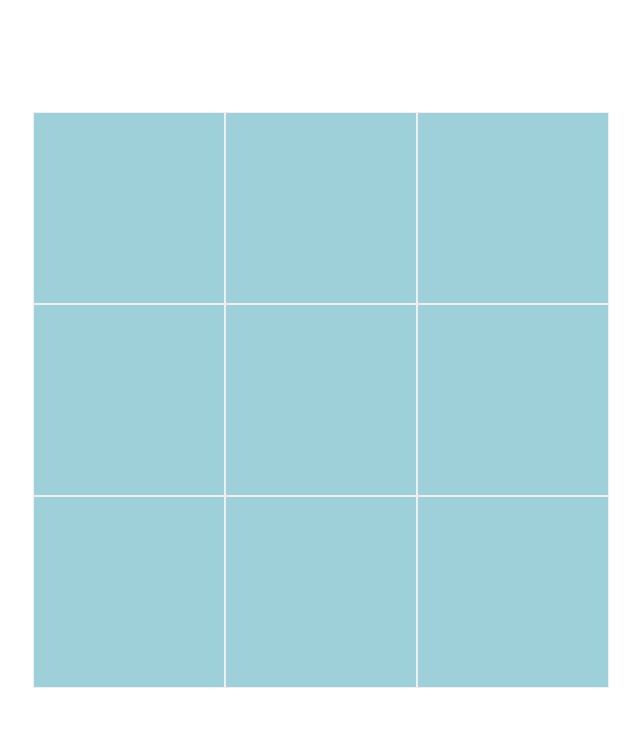
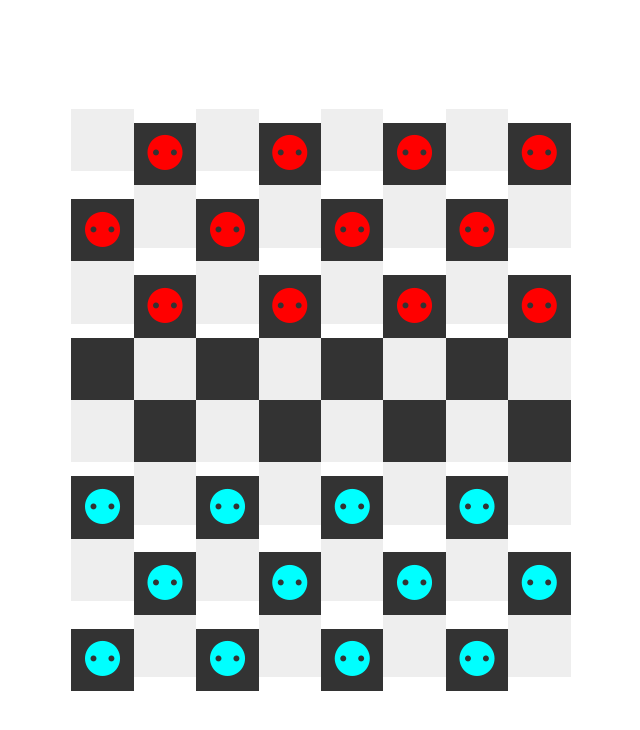
Before and after one commit to hussainmansour/Game_Engine, a website: page game engine/index.html in a window 1280 px wide. Shown: the whole page, without its empty margins (319-959 px from the left). Drawn offline with Linux system fonts and the light colour scheme.

Commit message:
Add checkers game

```diff
--- a/game engine/css/style.css
+++ b/game engine/css/style.css
@@ -6,7 +6,8 @@ body{
   align-items: center;
 }
 
-.black{background: #CCCCCCFF}
+.black{background: #333}
+.grey{background: #CCCCCCFF}
 .white{background: #EEE}
 .cyan{background: #9ed0d9}
 .blue{background: #0086d9}
--- a/game engine/index.html
+++ b/game engine/index.html
@@ -32,6 +32,10 @@
   <script src="js/Games/Tic%20Tac%20Toe/tic_tac_toe_controller.js"></script>
   <script src="js/Games/Tic%20Tac%20Toe/tic_tac_toe.js"></script>
 
+  <script src="js/Games/Checkers/checkers_drawer.js"></script>
+  <script src="js/Games/Checkers/checkers_controller.js"></script>
+  <script src="js/Games/Checkers/checkers.js"></script>
+
   <script src="js/vendor/modernizr-3.11.2.min.js"></script>
   <script src="js/plugins.js"></script>
   <script src="js/main.js"></script>
--- /dev/null
+++ b/game engine/js/Games/Checkers/checkers.js
@@ -0,0 +1,14 @@
+class checkers extends gameEngine{
+  CheckersDrawer
+  CheckersController
+  constructor() {
+    super();
+    this.CheckersDrawer = new checkers_drawer()
+    this.CheckersController = new checkers_controller()
+  }
+
+  init(){
+    this.CheckersDrawer.draw(8, 8)
+  }
+
+}
--- /dev/null
+++ b/game engine/js/Games/Checkers/checkers_controller.js
@@ -0,0 +1,17 @@
+class checkers_controller extends controller{
+  constructor() {
+    super();
+  }
+
+  validate_input() {
+    super.validate_input();
+  }
+
+  take_turns() {
+    super.take_turns();
+  }
+
+  control() {
+    super.control();
+  }
+}
--- /dev/null
+++ b/game engine/js/Games/Checkers/checkers_drawer.js
@@ -0,0 +1,42 @@
+class checkers_drawer extends drawer{
+  state
+  constructor() {
+    super();
+    super.draw_board(8, 8)
+    this.initial_state(8, 8)
+  }
+
+  initial_state(n, m){
+    this.state = {}
+    for (let i = 1; i <= n; i++) {
+      for (let j = 1; j <= m; j++) {
+        const position = i + '' + j
+        if(i <= 3)
+          this.state[position] =  i%2 !== j%2 ? {player: 1, color: 'red'}:{player: -1}
+        else if(n-i+1 <= 3)
+          this.state[position] =  i%2 !== j%2 ? {player: 2, color: 'cyan'}:{player: -1}
+        else
+          this.state[position] =  {player: -1}
+      }
+    }
+  }
+  draw(n, m) {
+    for (let i = 1; i <= n; i++) {
+      const tr = document.getElementById('r'+ i)
+      tr.style.lineHeight = '0'
+      for (let j = 1; j <= m; j++) {
+        const td = document.getElementById('r'+ i + 'c' +j)
+        const position = i + '' + j
+
+        td.className = (i%2 === j%2 ? "white" : "black")
+        td.style.width = td.style.height = '1.3em'
+        td.style.fontSize = '3em'
+        if(this.state[position].player !== -1){
+          td.textContent = '\u2689'
+          td.style.color = this.state[position].color
+        }
+      }
+    }
+  }
+
+}
--- a/game engine/js/Games/Chess/chess_drawer.js
+++ b/game engine/js/Games/Chess/chess_drawer.js
@@ -68,7 +68,7 @@ class chess_drawer extends drawer{
       for (let j = 1; j <= m; j++) {
         const td = document.getElementById('r'+ i + 'c' +j)
         const position = String.fromCharCode('a'.charCodeAt(0) + j - 1) + i
-        td.className = (i%2 === j%2 ? "white" : "black")
+        td.className = (i%2 === j%2 ? "white" : "grey")
         td.style.width = td.style.height = '1.3em'
         td.style.fontSize = '3em'
         td.textContent = this.state[position].symbol
--- a/game engine/js/Games/Tic Tac Toe/tic_tac_toe.js
+++ b/game engine/js/Games/Tic Tac Toe/tic_tac_toe.js
@@ -3,8 +3,8 @@ class tic_tac_toe extends gameEngine{
   ticTacToeController
   constructor() {
     super();
-    this.ticTacToeDrawer = new tic_tac_toe_drawer()
-    this.ticTacToeController = new tic_tac_toe_controller()
+    this.ticTacToeDrawer = new checkers_drawer()
+    this.ticTacToeController = new checkers_controller()
   }
 
   init(){
--- a/game engine/js/main.js
+++ b/game engine/js/main.js
@@ -1,5 +1,6 @@
 
 // game = new chess()
 // game = new connect_four()
-game = new tic_tac_toe()
+// game = new tic_tac_toe()
+game = new checkers()
 game.init()
```
